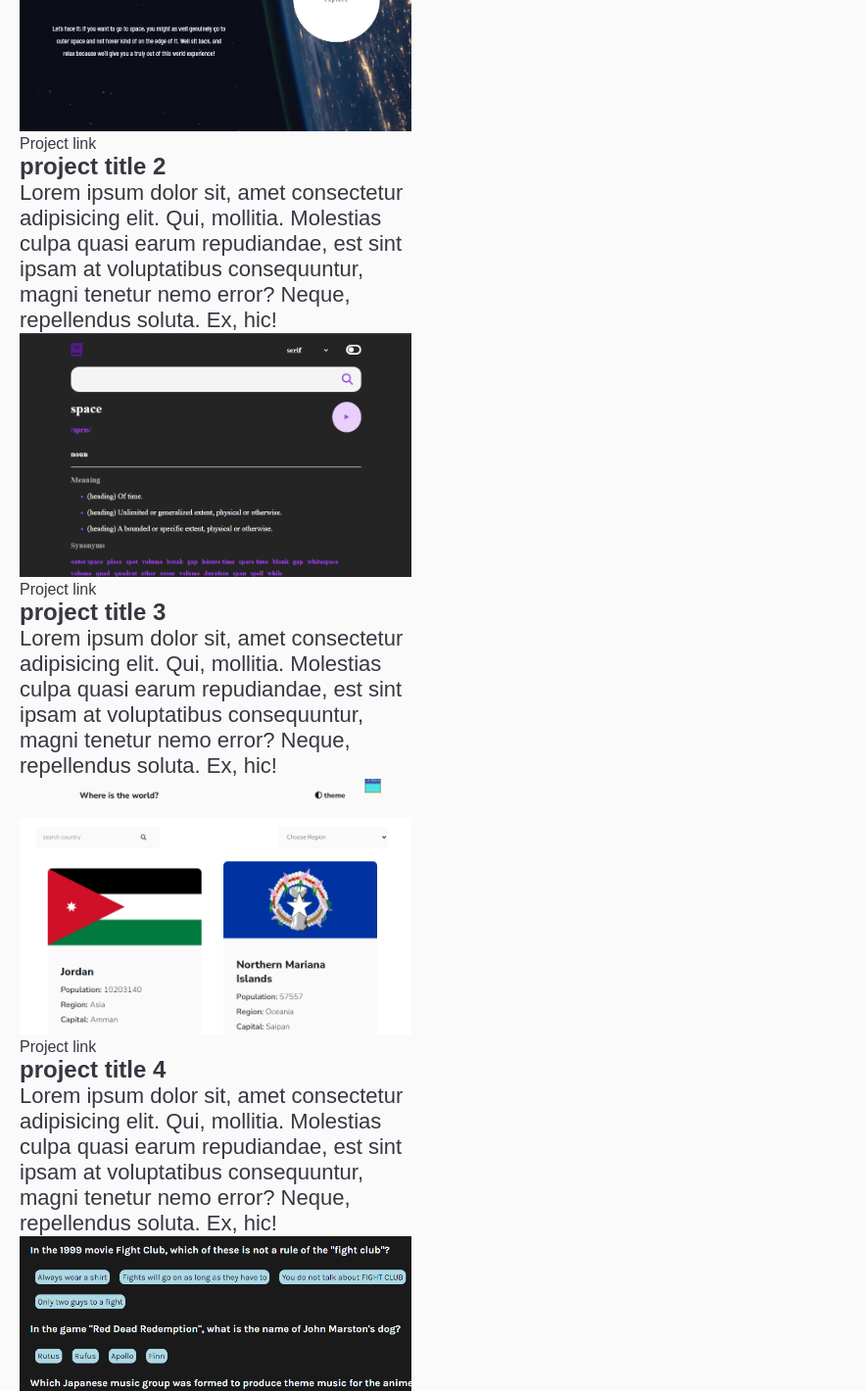
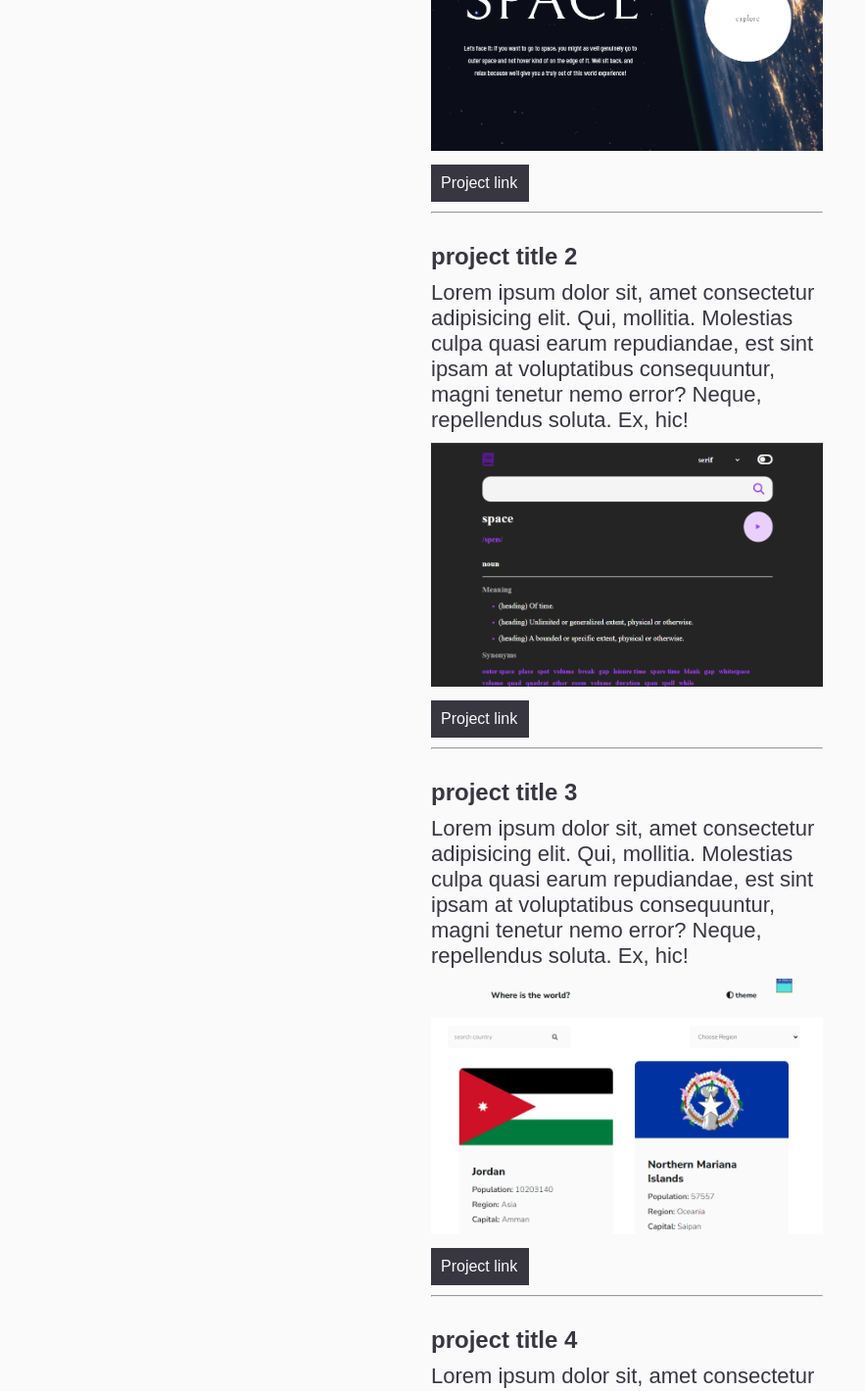
Before and after one commit to gio797/my-portfolio, a React (Vite) app: page /projects in a window 1280 px wide. Shown: the part 380-1800 px from the top of the page at 98% size, without its empty margins (0-883 px from the left). Built offline with nearby package versions, Linux system fonts and the light colour scheme.

Commit message:
add skills ans contact info

```diff
--- a/src/index.css
+++ b/src/index.css
@@ -97,6 +97,7 @@ header {
 
 .home-hero-cta {
   padding: 10px;
+  text-align: center;
   width: 100px;
   background-color: #383641;
 }
@@ -105,19 +106,45 @@ header {
   color: #fafafa;
 }
 
+.skills {
+  display: flex;
+  flex-wrap: wrap;
+  gap: 20px;
+}
+
+/* about page */
+
 /* projects page */
 
 .project-wrapper {
+  display: flex;
+  flex-direction: column;
+  justify-content: center;
+  align-items: center;
+  gap: 30px;
   padding: 20px;
   flex: 1;
 }
 
 .project {
+  display: flex;
+  gap: 10px;
+  flex-direction: column;
   max-width: 400px;
 }
 
 .project-img-wrapper img {
   width: 100%;
+}
+
+.prokect-link {
+  background-color: #383641;
+  width: 100px;
+  padding: 10px;
+}
+
+.prokect-link a {
+  color: #fafafa;
 }
 
 /* footer */
--- a/src/pages/Home.jsx
+++ b/src/pages/Home.jsx
@@ -18,8 +18,27 @@ function Home() {
             delightful to use.
           </p>
         </div>
+        <div>
+          <h2>My skills</h2>
+          <ul className="skills">
+            <li>HTML</li>
+            <li>CSS</li>
+            <li>JAVASCRIPT</li>
+            <li>REACT</li>
+          </ul>
+        </div>
+
         <div className="home-hero-cta">
-          <Link to="about">About me</Link>
+          <Link to="projects">Portfolio</Link>
+        </div>
+
+        <div className="contact">
+          <h2>contact</h2>
+          <p>
+            Please reach out if you have any questions! I'm happy to jump on a
+            video call. Send me an email at g.muchaidze@yahoo.com or call me
+            directly at +995 595228259
+          </p>
         </div>
       </div>
     </div>
--- a/src/pages/Projects.jsx
+++ b/src/pages/Projects.jsx
@@ -19,9 +19,15 @@ function Projects() {
         <div className="project-img-wrapper">
           <img src={img} alt="" />
         </div>
-        <Link to={"https://curious-truffle-09eab6.netlify.app"} target="blank">
+        <div className="prokect-link">
+          <Link
+            to={"https://curious-truffle-09eab6.netlify.app"}
+            target="blank"
+          >
             Project link
           </Link>
+        </div>
+        <hr />
       </div>
 
       <div className="project">
@@ -35,9 +41,12 @@ function Projects() {
         <div className="project-img-wrapper">
           <img src={img2} alt="" />
         </div>
+        <div className="prokect-link">
           <Link to={"https://superb-druid-9d3988.netlify.app"} target="blank">
             Project link
           </Link>
+        </div>
+        <hr />
       </div>
 
       <div className="project">
@@ -51,9 +60,15 @@ function Projects() {
         <div className="project-img-wrapper">
           <img src={img3} alt="" />
         </div>
-        <Link to={"https://gorgeous-cobbler-04f350.netlify.app"} target="blank">
+        <div className="prokect-link">
+          <Link
+            to={"https://gorgeous-cobbler-04f350.netlify.app"}
+            target="blank"
+          >
             Project link
           </Link>
+        </div>
+        <hr />
       </div>
 
       <div className="project">
@@ -67,6 +82,7 @@ function Projects() {
         <div className="project-img-wrapper">
           <img src={img4} alt="" />
         </div>
+        <div className="prokect-link">
           <Link
             to={"https://verdant-frangollo-9bebd7.netlify.app"}
             target="blank"
@@ -75,6 +91,7 @@ function Projects() {
           </Link>
         </div>
       </div>
+    </div>
   );
 }
 
```
Lines whose indentation alone changed are shown as unchanged.
